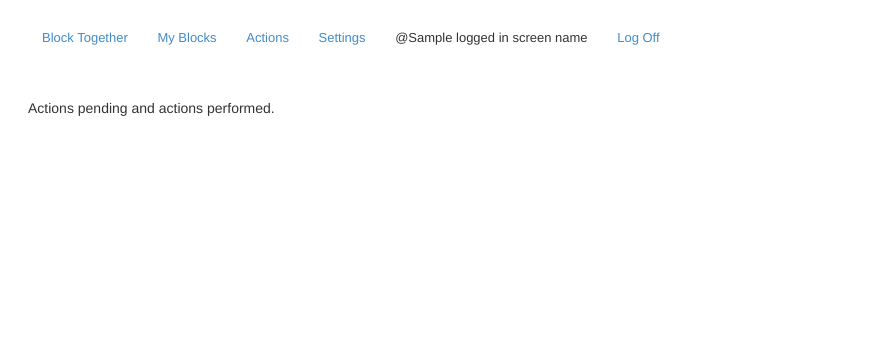
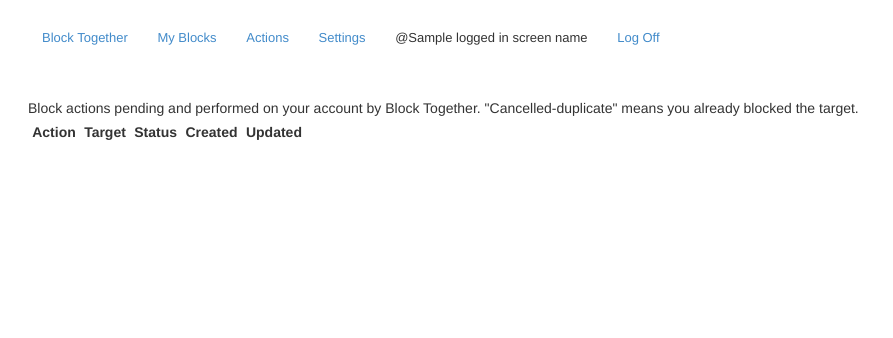
Before and after one commit to jsha/blocktogether, a Node project: template templates/actions.mustache in a window 1280 px wide. Shown: the top 338 px of the page, without its empty margins (0-893 px from the left). Run offline with Node 20 templates, Linux system fonts and the light colour scheme; the template is opened without the code that fills it: most values are stand-ins (such as "Sample title", 1, 10 or a date in 2020); lists and menus that the app fills with data are empty; some libraries are stand-ins or nearby versions.

Commit message:
Display list of actions.

```diff
--- a/blocktogether.js
+++ b/blocktogether.js
@@ -11,11 +11,13 @@
     setup = require('./setup'),
     actions = require('./actions'),
     updateBlocks = require('./update-blocks'),
+    timeago = require('timeago'),
     _ = require('sequelize').Utils._;
 
 var config = setup.config,
     twitter = setup.twitter,
     BtUser = setup.BtUser,
+    Action = setup.Action,
     TwitterUser = setup.TwitterUser;
 
 // Look for templates here
@@ -209,12 +211,24 @@
 app.get('/actions',
   function(req, res) {
     BtUser
-      .find(req.user.id_str)
+      .find({
+        where: { uid: req.user.id_str },
+        include: [Action]
+      })
       .error(function(err) {
         console.log(err);
       }).success(function(user) {
+        // Decorate the actions with human-friendly times
+        var actions = user.actions.map(function (action) {
+          return _.extend(action, {
+            prettyCreated: timeago(new Date(action.createdAt)),
+            prettyUpdated: timeago(new Date(action.updatedAt))
+          });
+        });
+        console.log(actions);
         var stream = mu.compileAndRender('actions.mustache', {
-          logged_in_screen_name: req.user.name
+          logged_in_screen_name: req.user.name,
+          actions: actions
         });
         res.header('Content-Type', 'text/html');
         stream.pipe(res);
@@ -320,7 +334,7 @@
               block_count: count,
               more_than_5k: count === 5000,
               blocked_users: blockedUsersList,
-              own_blocks: subject_screen_name == logged_in_screen_name
+              own_blocks: own_blocks
             };
             res.header('Content-Type', 'text/html');
             mu.compileAndRender('show-blocks.mustache', templateData).pipe(res);
--- a/package.json
+++ b/package.json
@@ -13,6 +13,7 @@
     "mysql": "",
     "mu2": "",
     "nodemon": "",
-    "sequelize": "~1.7.9"
+    "sequelize": "~1.7.9",
+    "timeago": "~0.1.0"
   }
 }
--- a/static/style.css
+++ b/static/style.css
@@ -37,3 +37,6 @@
 .block-all-processing {
   display: none;
 }
+th, td {
+  padding: 0.3em;
+}
--- a/templates/actions.mustache
+++ b/templates/actions.mustache
@@ -1,2 +1,24 @@
   {{>header.mustache}}
-  Actions pending and actions performed.
+  Block actions pending and performed on your account by Block Together.
+  "Cancelled-duplicate" means you already blocked the target.
+  <table class='actions'>
+  <tr class='table-header'>
+    <th>Action</th>
+    <th>Target</th>
+    <th>Status</th>
+    <th>Created</th>
+    <th>Updated</th>
+  </tr>
+  {{#actions}}
+    <tr class='action' data-id='{{id}}'>
+      <td>{{type}}</td>
+      <td>{{sink_uid}}</td>
+      <td>{{status}}</td>
+      <td title="{{createdAt}}">{{prettyCreated}}</td>
+      <td title="{{updatedAt}}">{{prettyUpdated}}</td>
+    </tr>
+  {{/actions}}
+  </table>
+
+  </body>
+</html>
```
